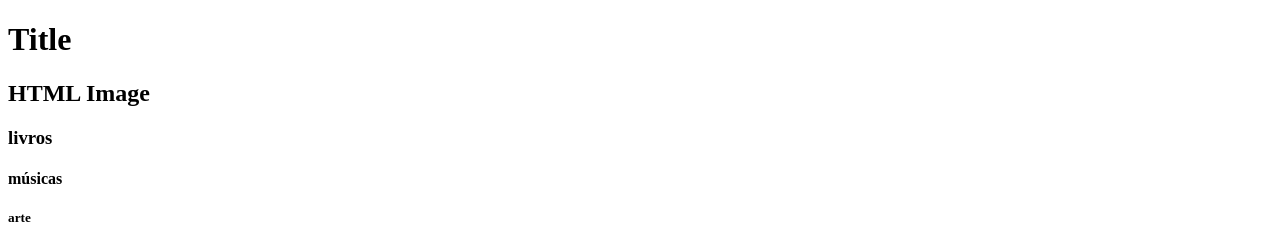
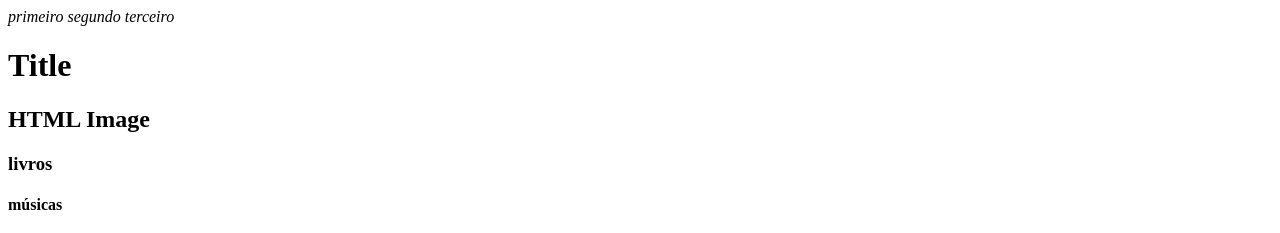
Before and after one commit to 1c2l/1c2l.github.io, a plain HTML site: page index.html in a window 1280 px wide. Shown: the top 233 px of the page. Drawn offline with Linux system fonts and the light colour scheme.

Commit message:
HTML APRENDENDO

```diff
--- a/index.html
+++ b/index.html
@@ -10,14 +10,14 @@
 </head>
 
 <body>
-	<tr>
-
-	</tr>
-	<h1>Title</h1>
-	<h2>HTML Image</h2>
-	<h3>livros</h3>
-	<h4>músicas</h4>
-	<h5>arte</h5>
+	<em>primeiro</em>
+	<em>segundo</em>
+	<em>terceiro</em>
+		<h1>Title</h1>
+		<h2>HTML Image</h2>
+		<h3>livros</h3>
+		<h4>músicas</h4>
+		<h5>arte</h5>
 	<p>Estudando <strong>Tags</strong> html</p>
  	<img style="width:100%" src="http://imagens.ebc.com.br/UfAUCqgQsSvgICcKRC2c_0wAcn4=/1100x370/smart/http://www.ebc.com.br/sites/_portalebc2014/files/atoms_image/6055469523_e3885d63c7_b.jpg" alt="OPS!" width="1100" height="370"/>
   	<p>OI</p>
```
